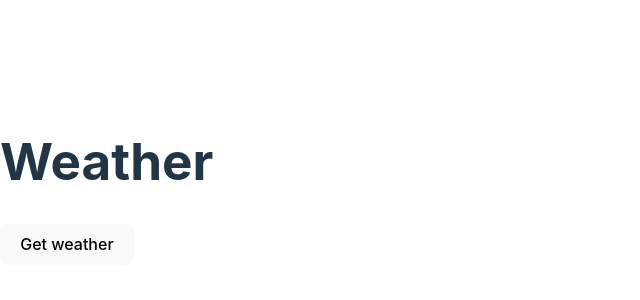
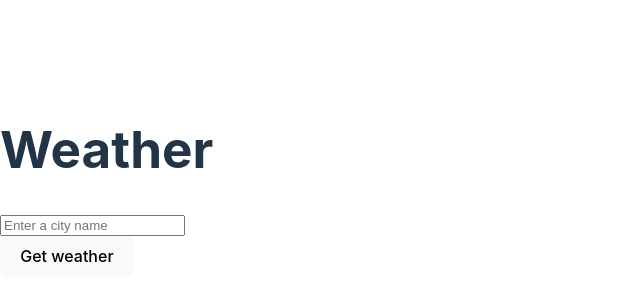
Before and after one commit to wk642/weather-api, a React (Vite) app: page / in a window 1280 px wide. Shown: the part 210-510 px from the top of the page, without its empty margins (0-640 px from the left). Built offline with nearby package versions, Linux system fonts and the light colour scheme.

Commit message:
Fixed package.json and added Form component

```diff
--- a/package.json
+++ b/package.json
@@ -2,11 +2,9 @@
   "name": "weather-api",
   "private": true,
   "version": "0.0.0",
-  "main": "./server/index.js",
   "type": "module",
   "scripts": {
-    "start": "node ./server/index.js",
-    "server": "nodemon ./server/index.js",
+    "server": "nodemon ./server/server.js",
     "dev": "vite",
     "build": "vite build",
     "lint": "eslint .",
--- a/src/App.jsx
+++ b/src/App.jsx
@@ -1,5 +1,15 @@
 import { useState } from "react";
 
+//Creating a form component
+function Form() {
+  return (
+    <div className = "form-div">
+      <form className = "form">
+        <input placeholder="Enter a city name"/>
+      </form>
+    </div>
+  )
+}
 function App() {
   const [data, setData] = useState("");
 
@@ -8,10 +18,12 @@ function App() {
       .then((res) => res.json())
       .then((data) => setData(data.message));
   };
-console.log("blarg", connectToBackend);
+
   return (
     <div className="App">
       <h1>Weather</h1>
+      <Form />
+
       <button onClick={connectToBackend}>Get weather</button>
 
       <p>{data}</p>
```
